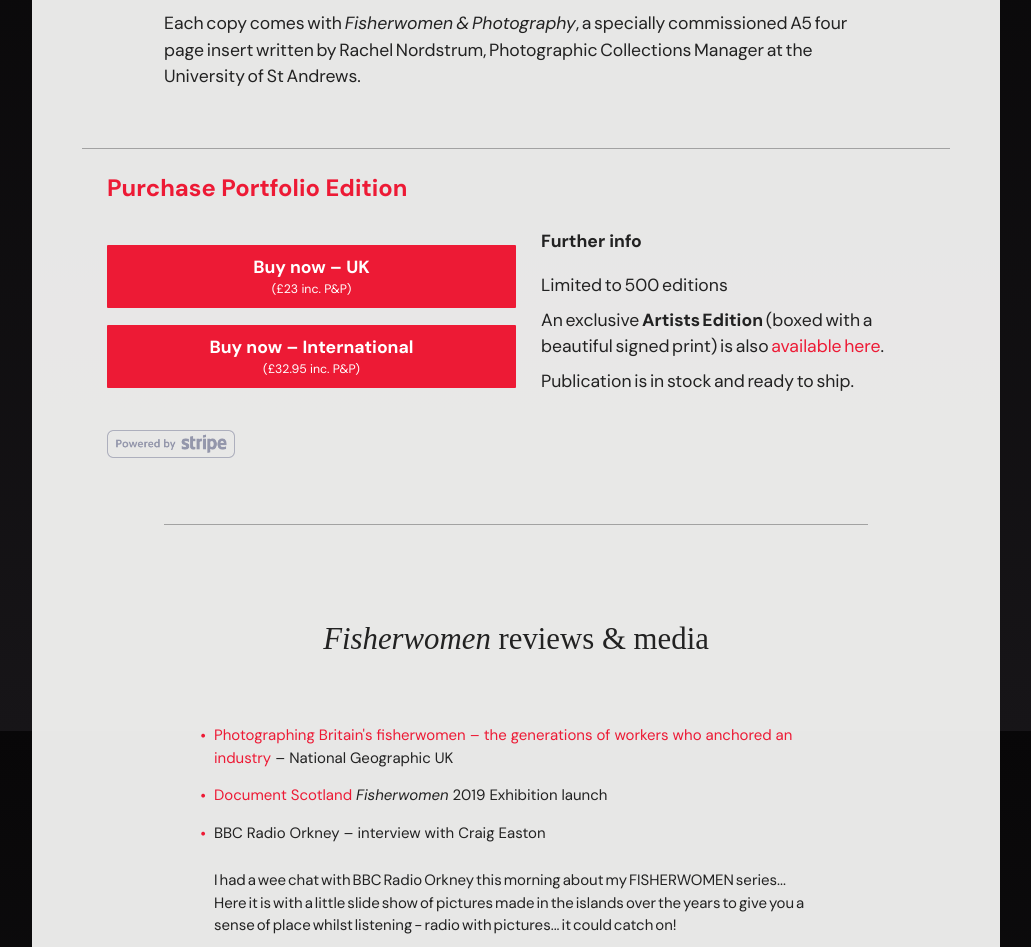
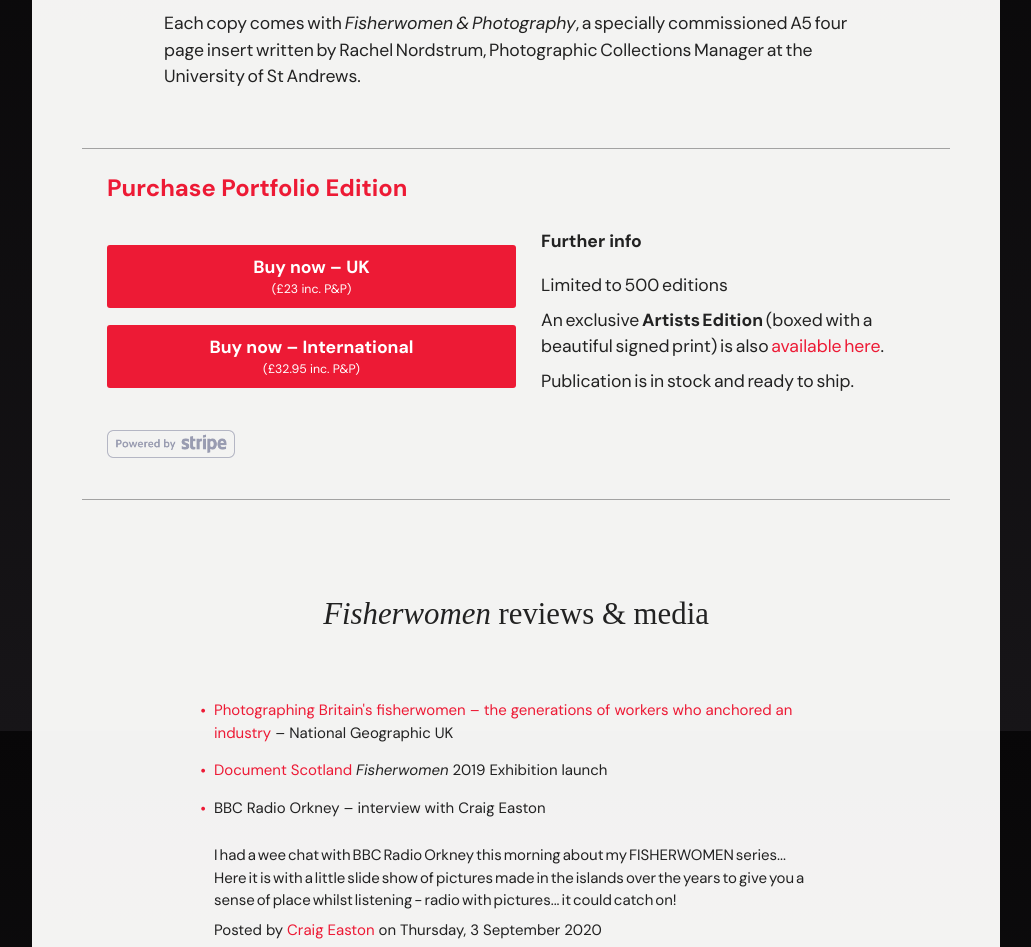
Before and after one commit to martincf/tenoclockbooks, a Jekyll site: the page built from fisherwomen_portfolio_edition.md, in a window 1280 px wide. Shown: the part 1069-2016 px from the top of the page, without its empty margins (124-1155 px from the left). Built offline with Jekyll 4.4.1, drawn with Linux system fonts in a browser that asks for light colours; some web fonts are replaced.

Commit message:
Reviews tidy up

```diff
--- a/_sass/_product.scss
+++ b/_sass/_product.scss
@@ -4,7 +4,7 @@
 }
 .content-intro {
   margin: 50px auto 0;
-  background-color: transparentize($backgroundColor,0.1);
+  background-color: transparentize($backgroundColor,0.05);
   max-width: 55em;
   padding: 50px;
   h2 {
--- a/_sass/_purchase.scss
+++ b/_sass/_purchase.scss
@@ -8,7 +8,7 @@
   background-color: $red;
   margin: 0 2%;
   box-sizing: border-box;
-  border-radius: 2px;
+  border-radius: 3px;
   @include transition();
   &:hover {
     transform: scale(1.05);
@@ -32,6 +32,7 @@
 .purchase {
   // background-color: white;
   border-top: 1px solid lighten($bodyColor,50%);
+  border-bottom: 1px solid lighten($bodyColor,50%);
   text-align: left;
   margin: 50px auto 0;
   padding: 25px;
@@ -93,10 +94,13 @@
   border-radius: 1px;
   width: 100%;
   font-weight: 700;
+  border-radius: 3px;
+
     @include transition();
   &:hover {
     transform: scale(1.03);
     background-color: #ed1a35;
+    box-shadow: 0 5px 0 transparentize($bodyColor,0.9);
   }
   small {
     font-size: .7em;
--- a/_sass/_reviews.scss
+++ b/_sass/_reviews.scss
@@ -1,6 +1,5 @@
 .reviews {
-  border-top: 1px solid lighten($bodyColor,50%);
-  margin: 25px auto 0;
+  margin: 0 auto 0;
   max-width: 40em;
   padding: 50px;
   h2 {
```
Also changed, not shown: 2 other files.
